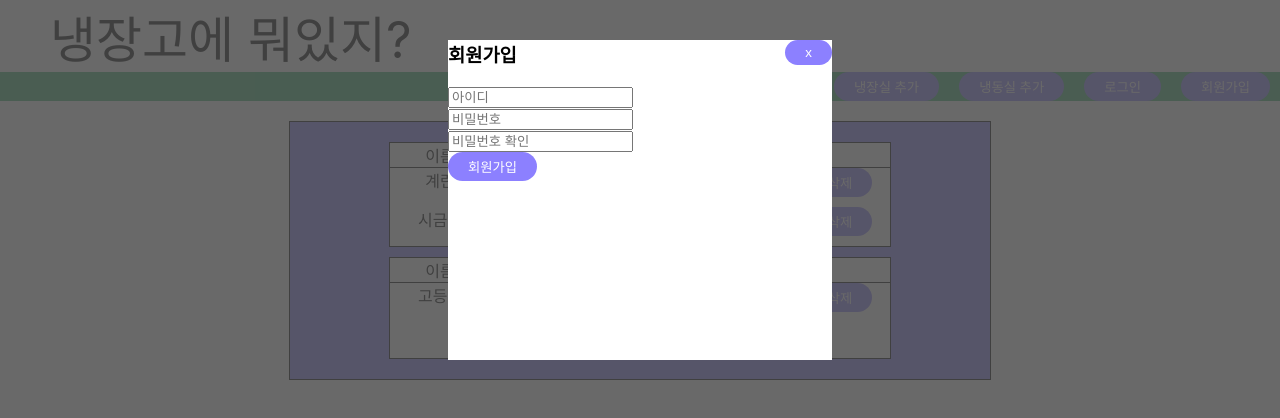
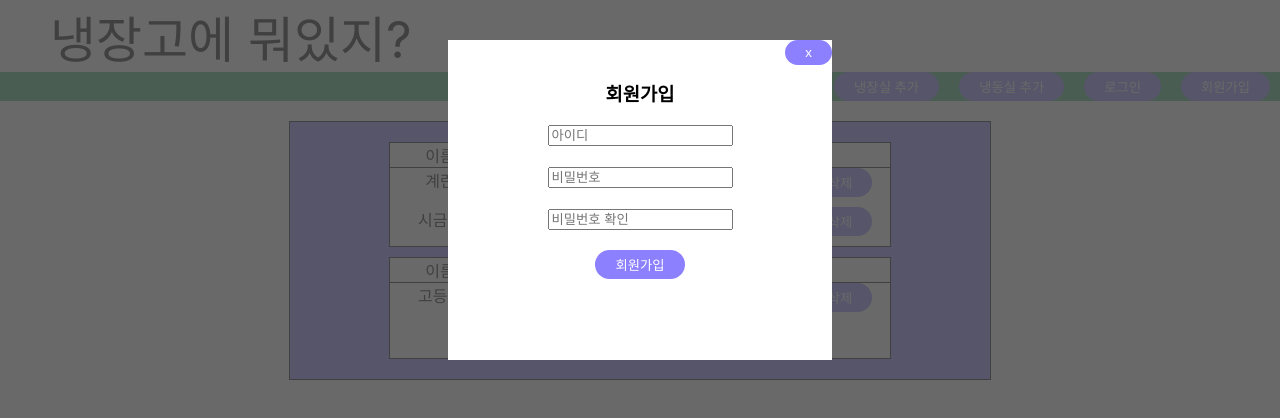
Before and after one commit to davidpark216/FridgeCheck, a React (Create React App) app in the folder fridecheck/: page / in a window 1280 px wide. Both pictures are taken after a click on the button "회원가입". Shown: the top 418 px of the page. Built offline with nearby package versions, Linux system fonts and the light colour scheme.

Commit message:
add validation and css

```diff
--- a/fridecheck/src/components/Signup.tsx
+++ b/fridecheck/src/components/Signup.tsx
@@ -1,5 +1,6 @@
-import React from "react";
+import React, { useState } from "react";
 import styled from "styled-components";
+import { isPasswordCorrect, isPasswordCheck } from "../asset/Validation";
 
 interface props {
   signupPage: boolean;
@@ -10,9 +11,26 @@ function Signup({ signupPage, setSignupPage }: props) {
     setSignupPage(false);
   };
 
+  const [signupInfo, setSignupInfo] = useState({
+    userName: "",
+    password: "",
+    passwordCheck: "",
+  });
+
+  const handleInput = (key: string, e: React.ChangeEvent<HTMLInputElement>) => {
+    const { value } = e.target;
+    setSignupInfo({ ...signupInfo, [key]: value });
+  };
+
   const handleConfirm = () => {
+    if (
+      isPasswordCorrect(signupInfo.password) &&
+      isPasswordCheck(signupInfo.password, signupInfo.passwordCheck)
+    ) {
       setSignupPage(false);
+    }
   };
+
   return signupPage ? (
     <SignupModal>
       <SignupWrap>
@@ -25,21 +43,41 @@ function Signup({ signupPage, setSignupPage }: props) {
             x
           </Button>
         </CloseArea>
+        <SignupContent>
           <h3 id="signupHead">회원가입</h3>
           <InputBox>
             <div className="inputId">
-            <input type="text" placeholder="아이디" />
+              <Input
+                type="text"
+                placeholder="아이디"
+                onChange={(e) => {
+                  handleInput("userName", e);
+                }}
+              />
             </div>
             <div className="inputPassword">
-            <input type="password" placeholder="비밀번호" />
+              <Input
+                type="password"
+                placeholder="비밀번호"
+                onChange={(e) => {
+                  handleInput("password", e);
+                }}
+              />
             </div>
             <div className="inputPasswordCheck">
-            <input type="password" placeholder="비밀번호 확인" />
+              <Input
+                type="password"
+                placeholder="비밀번호 확인"
+                onChange={(e) => {
+                  handleInput("passwordCheck", e);
+                }}
+              />
             </div>
           </InputBox>
           <ConfirmArea>
             <Button onClick={() => handleConfirm()}>회원가입</Button>
           </ConfirmArea>
+        </SignupContent>
       </SignupWrap>
     </SignupModal>
   ) : (
@@ -64,6 +102,7 @@ const SignupWrap = styled.div`
   width: 30vw;
   height: 40vh;
   background: white;
+  text-align: center;
 `;
 
 const CloseArea = styled.div`
@@ -77,3 +116,11 @@ const Button = styled.button`
 const InputBox = styled.div``;
 
 const ConfirmArea = styled.div``;
+
+const SignupContent = styled.div`
+  padding-top: 20px;
+`;
+
+const Input = styled.input`
+  margin-bottom: 20px;
+`;
```
Lines whose indentation alone changed are shown as unchanged.
